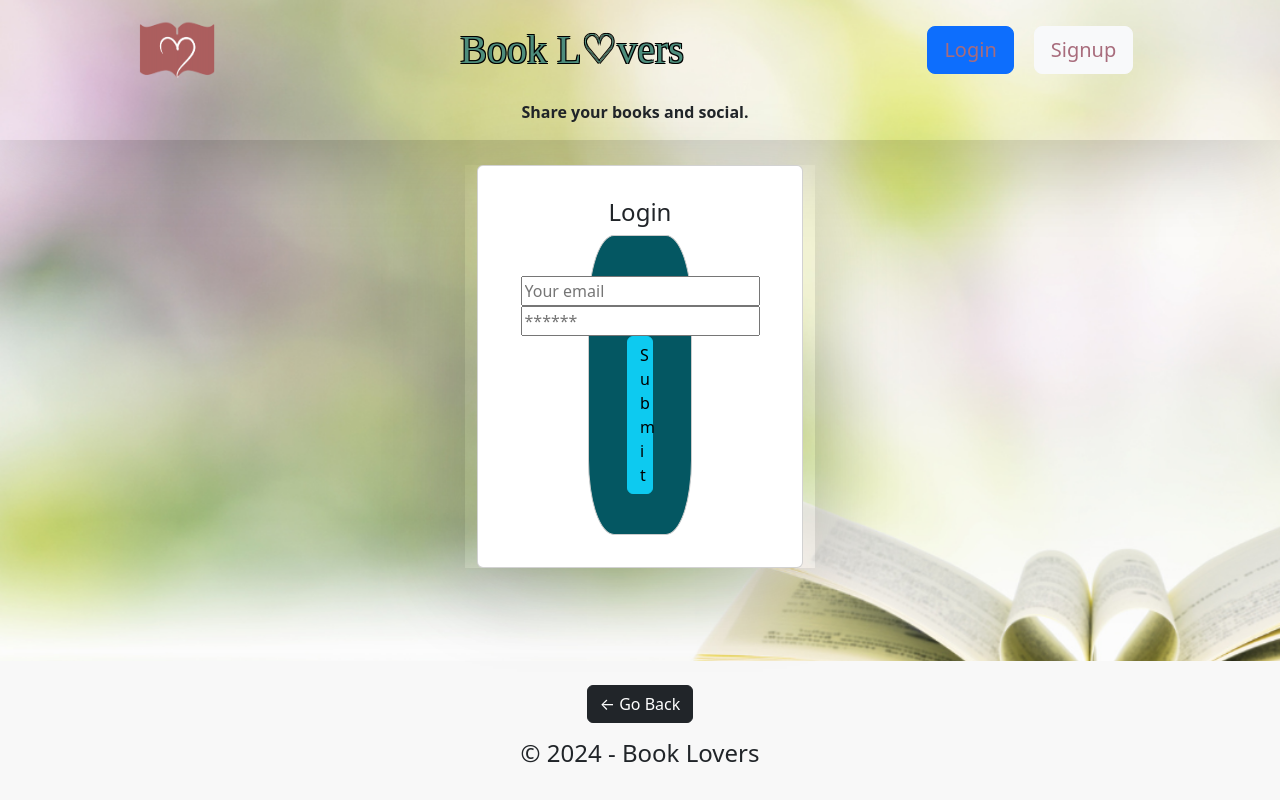
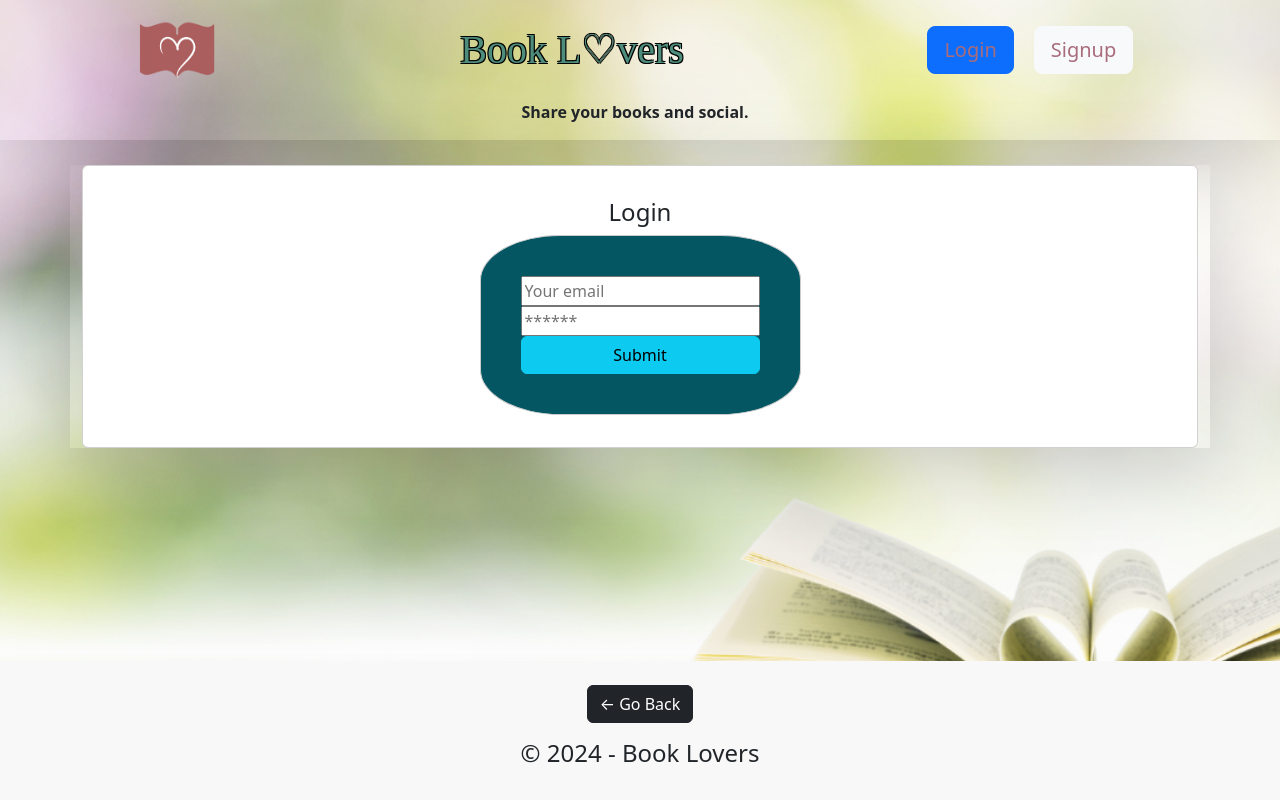
Before and after one commit to BookLovers-Group3/Book-Lovers-Official, a React (Vite) app in the folder client/: page /login in a window 1280 px wide. Built offline with nearby package versions, Linux system fonts and the light colour scheme; a small style sheet from the web is missing.

Commit message:
changed container to 1400px just for viewing purpose for now

```diff
--- a/client/src/components/pages/Page.scss
+++ b/client/src/components/pages/Page.scss
@@ -1,5 +1,5 @@
 .container {
-  width: 350px;
+  width: 1400px;
   position: relative;
   margin: 25px auto;
   line-height: 1.5;
```
